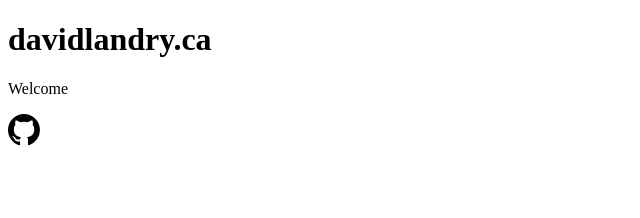
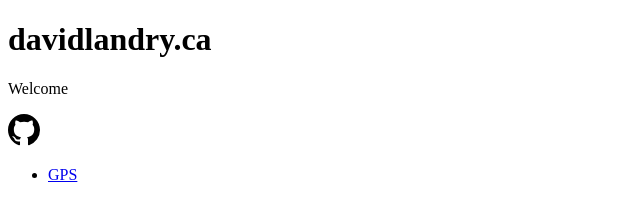
Before and after one commit to davland7/davland7.github.com, a plain HTML site: page index.html in a window 1280 px wide. Shown: the full height of the page, 0-640 px from the left. Drawn offline with Linux system fonts and the light colour scheme.

Commit message:
Update index.html

```diff
--- a/index.html
+++ b/index.html
@@ -19,5 +19,8 @@
         <a href="https://github.com/davland7">
           <svg height="32" viewBox="0 0 16 16" version="1.1" width="32" aria-hidden="true"><path fill-rule="evenodd" d="M8 0C3.58 0 0 3.58 0 8c0 3.54 2.29 6.53 5.47 7.59.4.07.55-.17.55-.38 0-.19-.01-.82-.01-1.49-2.01.37-2.53-.49-2.69-.94-.09-.23-.48-.94-.82-1.13-.28-.15-.68-.52-.01-.53.63-.01 1.08.58 1.23.82.72 1.21 1.87.87 2.33.66.07-.52.28-.87.51-1.07-1.78-.2-3.64-.89-3.64-3.95 0-.87.31-1.59.82-2.15-.08-.2-.36-1.02.08-2.12 0 0 .67-.21 2.2.82.64-.18 1.32-.27 2-.27.68 0 1.36.09 2 .27 1.53-1.04 2.2-.82 2.2-.82.44 1.1.16 1.92.08 2.12.51.56.82 1.27.82 2.15 0 3.07-1.87 3.75-3.65 3.95.29.25.54.73.54 1.48 0 1.07-.01 1.93-.01 2.2 0 .21.15.46.55.38A8.013 8.013 0 0016 8c0-4.42-3.58-8-8-8z"></path></svg>
         </a>
+
+        <ul>
+            <li><a href="/gps7">GPS</a></li>
     </body>
 </html>
```
